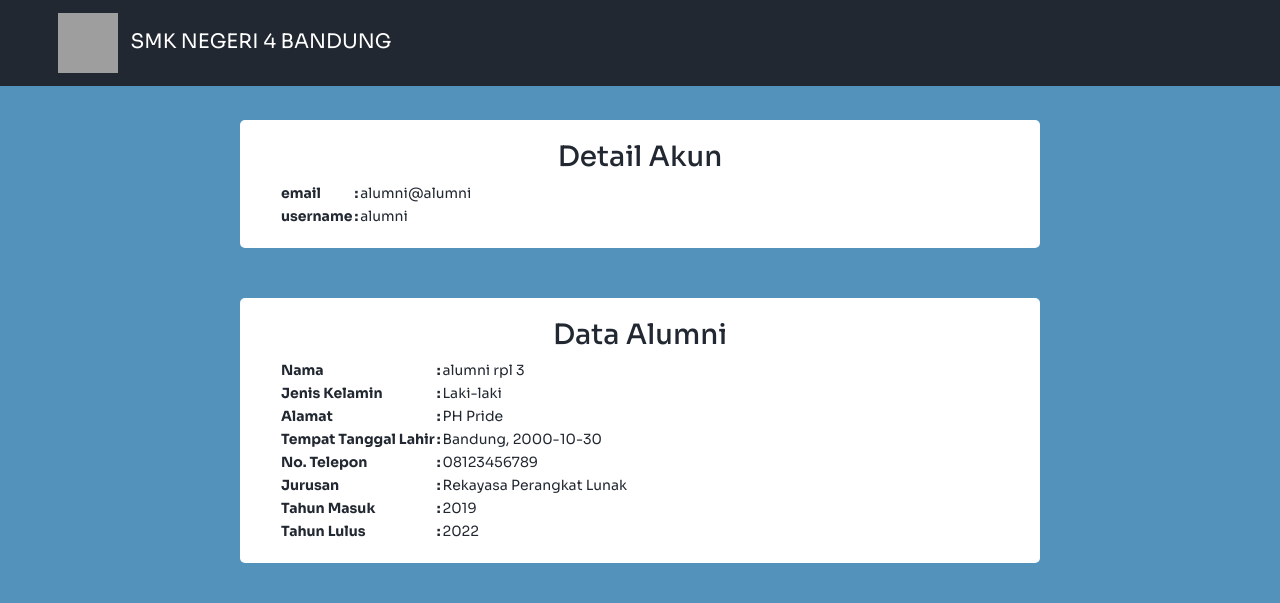
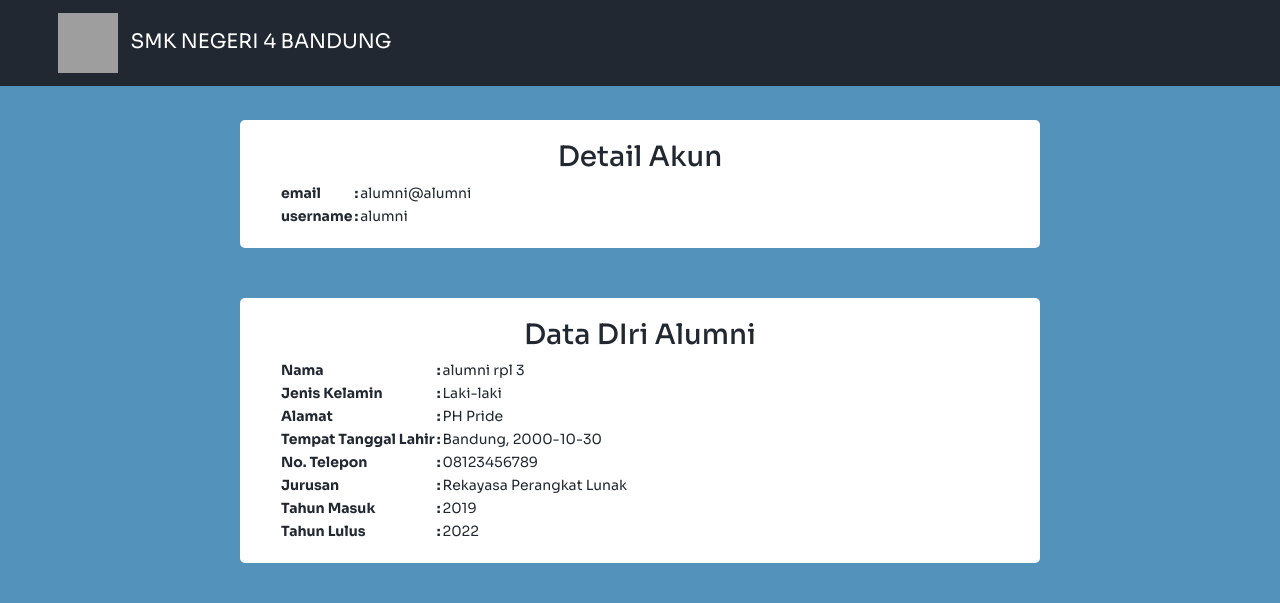
Before and after one commit to nameaisy/Pathalum-SMKN4BDG, a PHP site: page /Pathalum-SMKN4BDG/v_detail_alumni.php?id=2 in a window 1280 px wide. Shown: the top 603 px of the page. Run offline with PHP 8.4, Linux system fonts and the light colour scheme; data comes from the database, SQL or seed files in the repository; some libraries are stand-ins or nearby versions; grey boxes are pictures that could not be loaded.

```diff
--- a/styles/tabel.css
+++ b/styles/tabel.css
@@ -1,4 +1,5 @@
 .table {
     background-color: white;
     border: 3px solid #3182ce;
+    margin: 0px;
 }
--- a/views/v_data_alumni.php
+++ b/views/v_data_alumni.php
@@ -15,8 +15,7 @@
 
 <body>
 
-	<a href="tambah.php">+ TAMBAH MAHASISWA</a>
-	<br/>
+
 	<br/>
 	<table class="table table-bordered">
 		<tr>
--- a/views/v_detail_alumni.php
+++ b/views/v_detail_alumni.php
@@ -59,7 +59,7 @@ if (isset($_GET['id'])) {
     </div>
 
     <div class="main-container box-form">
-        <h3>Data Alumni</h3>
+        <h3>Data DIri Alumni</h3>
         <table>
             <tr>
                 <th>Nama</th>
```
Also changed, not shown: styles/detail.css (line endings or trailing spaces).
